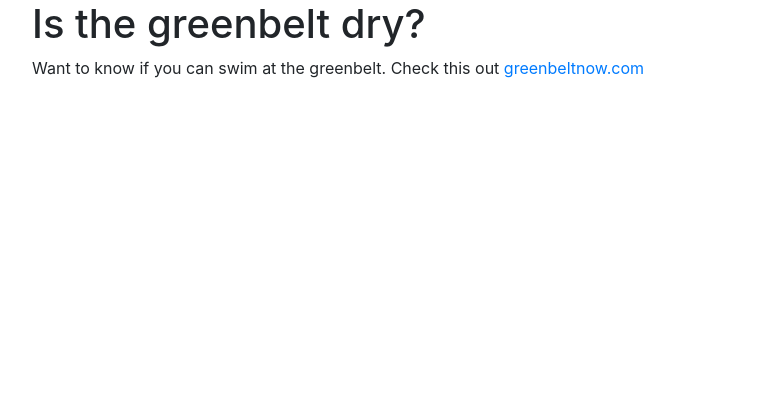
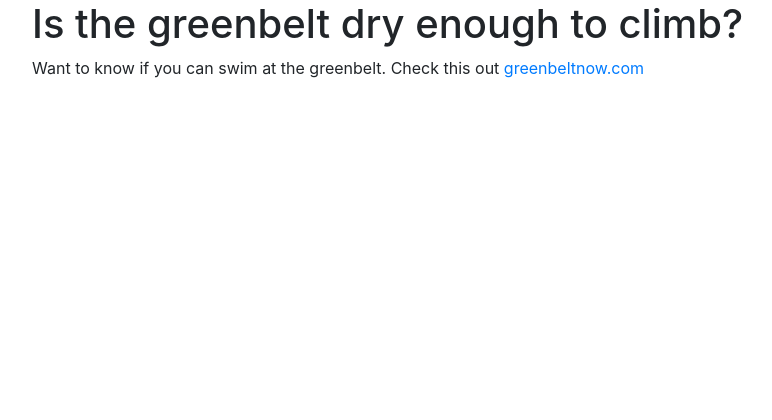
Before and after one commit to soapy1/is-the-greenbelt-dry, a Flask app: template is_the_greenbelt_dry/templates/dry.html in a window 1280 px wide. Shown: the top 420 px of the page, without its empty margins (53-825 px from the left). Run offline with Flask 2, Linux system fonts and the light colour scheme; the template is opened without the code that fills it, so the values that code supplies are empty; some libraries are stand-ins or nearby versions.

Commit message:
Is the greenbelt dry enough to climb

```diff
--- a/is_the_greenbelt_dry/templates/dry.html
+++ b/is_the_greenbelt_dry/templates/dry.html
@@ -5,7 +5,7 @@
 <main class="container" role="main">
   <div class="row">
     <div class="col-md">
-      <h1>Is the greenbelt dry?</h1>
+      <h1>Is the greenbelt dry enough to climb?</h1>
     </div>
   </div>
   <div class="row">
```
